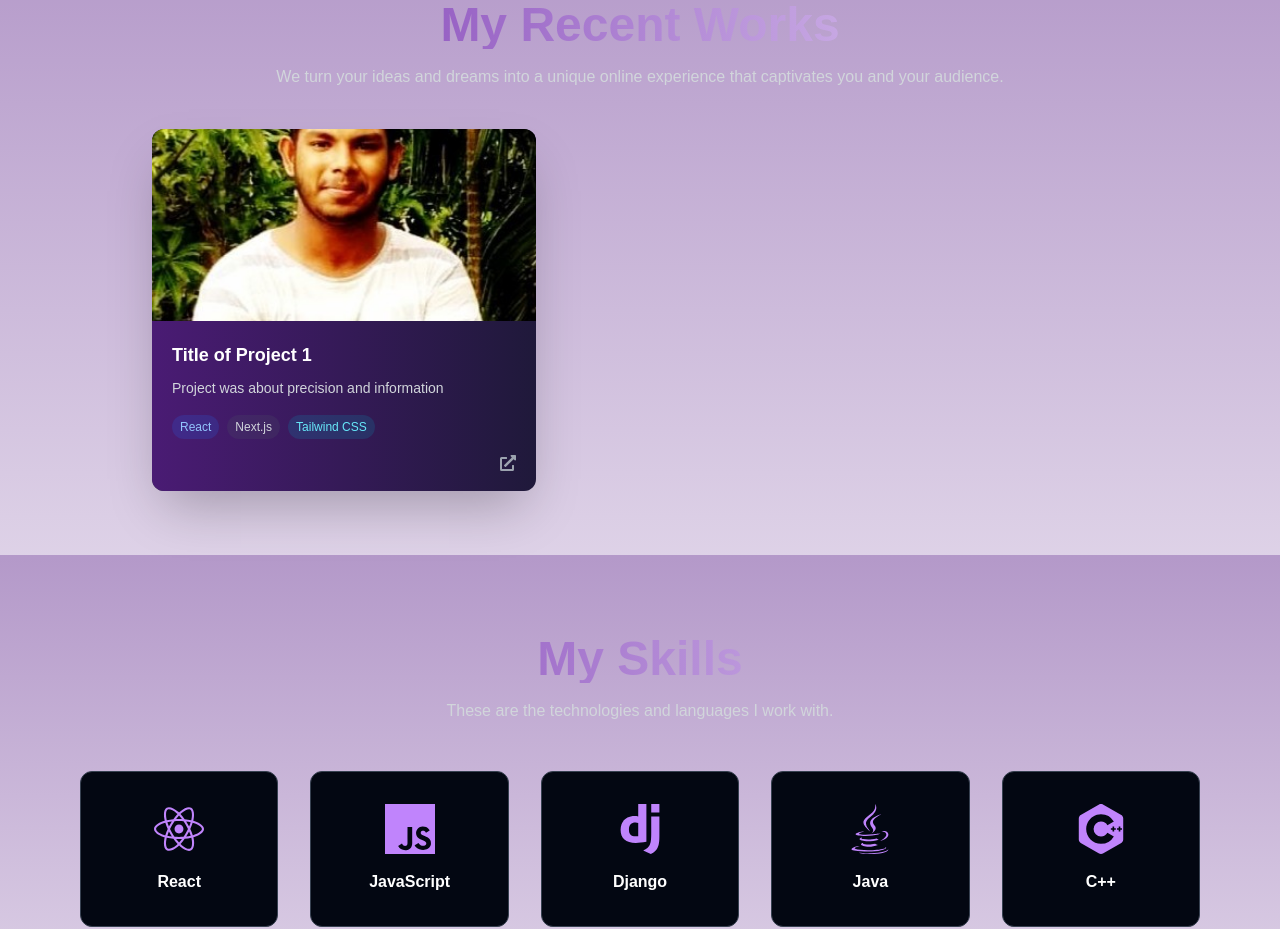
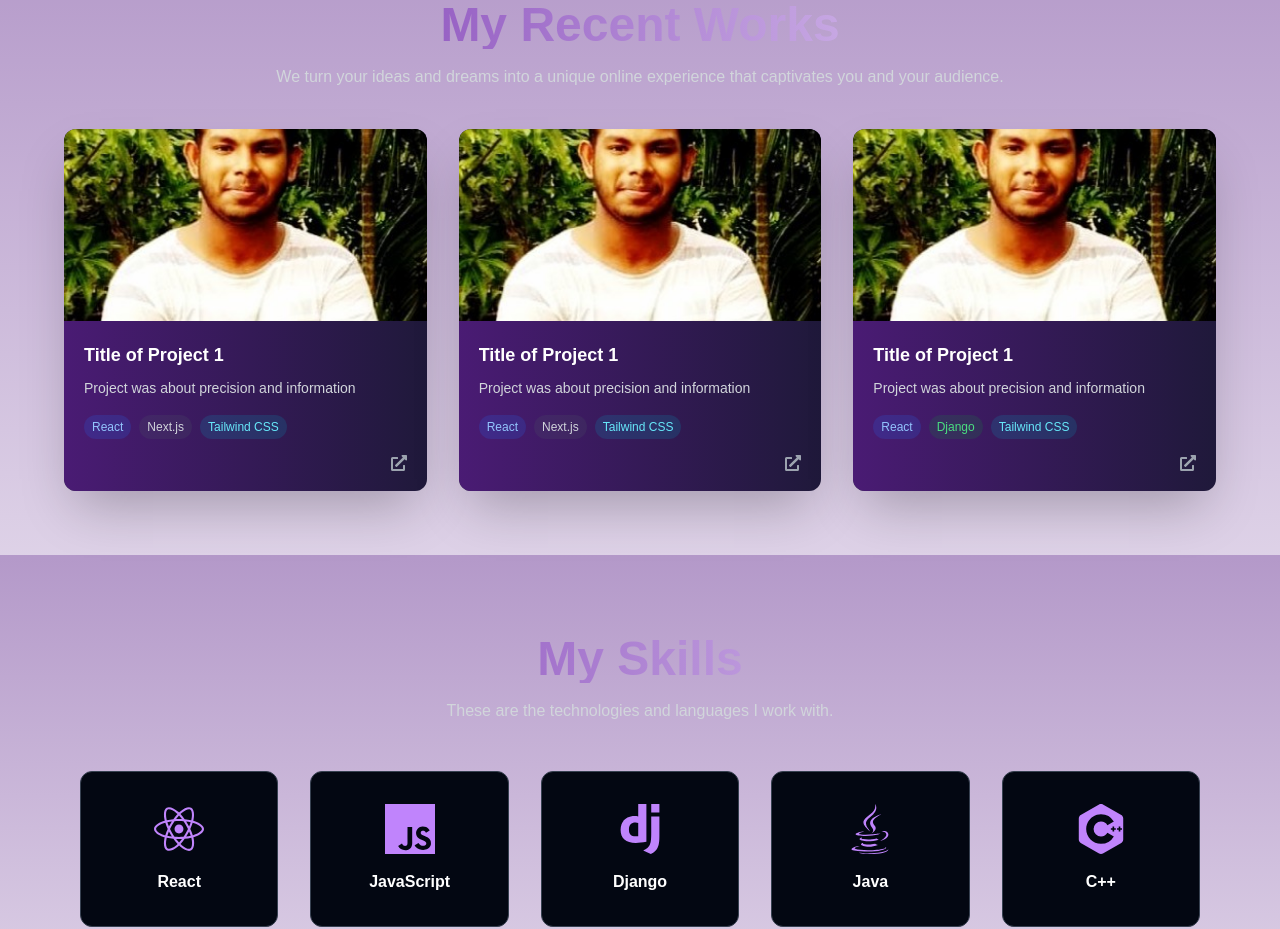
Before and after one commit to TahmidMuntaser/Personal_Portfolio_Web, a Next.js app in the folder myproject/: page /sample in a window 1280 px wide. Shown: the part 1720-2649 px from the top of the page. Built offline with nearby package versions, Linux system fonts and the light colour scheme.

Commit message:
workacard updated 0.3

```diff
--- a/myproject/src/app/sample/components/ui/Works.jsx
+++ b/myproject/src/app/sample/components/ui/Works.jsx
@@ -8,7 +8,7 @@ const Works = ({projects}) => {
                 <p className="text-gray-300">We turn your ideas and dreams into a unique online experience that captivates you and your audience.</p>
             </div>
 
-            <div className="grid grid-cols-1 md:grid-cols-2 gap-8">
+            <div className="grid grid-cols-1 sm:grid-cols-2 lg:grid-cols-3 gap-8">
                 {projects.map((project) =>(
                     <WorkCard key={project.id} {...project} />)
                 )}
--- a/myproject/src/app/sample/page.jsx
+++ b/myproject/src/app/sample/page.jsx
@@ -21,6 +21,26 @@ const HomePage = () => {
         link: 'https://your-project-lidnk.com',
         github: 'https://github.com/youdr-repo',
         tags: ['React', 'Next.js', 'Tailwind CSS']
+    },
+
+    {
+        id: 2,
+        title: 'Title of Project 1',
+        description: 'Project was about precision and information',
+        imageUrl: '/profile.jpeg',
+        link: 'https://your-project-lidnk.com',
+        github: 'https://github.com/youdr-repo',
+        tags: ['React', 'Next.js', 'Tailwind CSS']
+    },
+
+    {
+        id: 3,
+        title: 'Title of Project 1',
+        description: 'Project was about precision and information',
+        imageUrl: '/profile.jpeg',
+        link: 'https://your-project-lidnk.com',
+        github: 'https://github.com/youdr-repo',
+        tags: ['React', 'Django', 'Tailwind CSS']
     },
   ];
 
```
